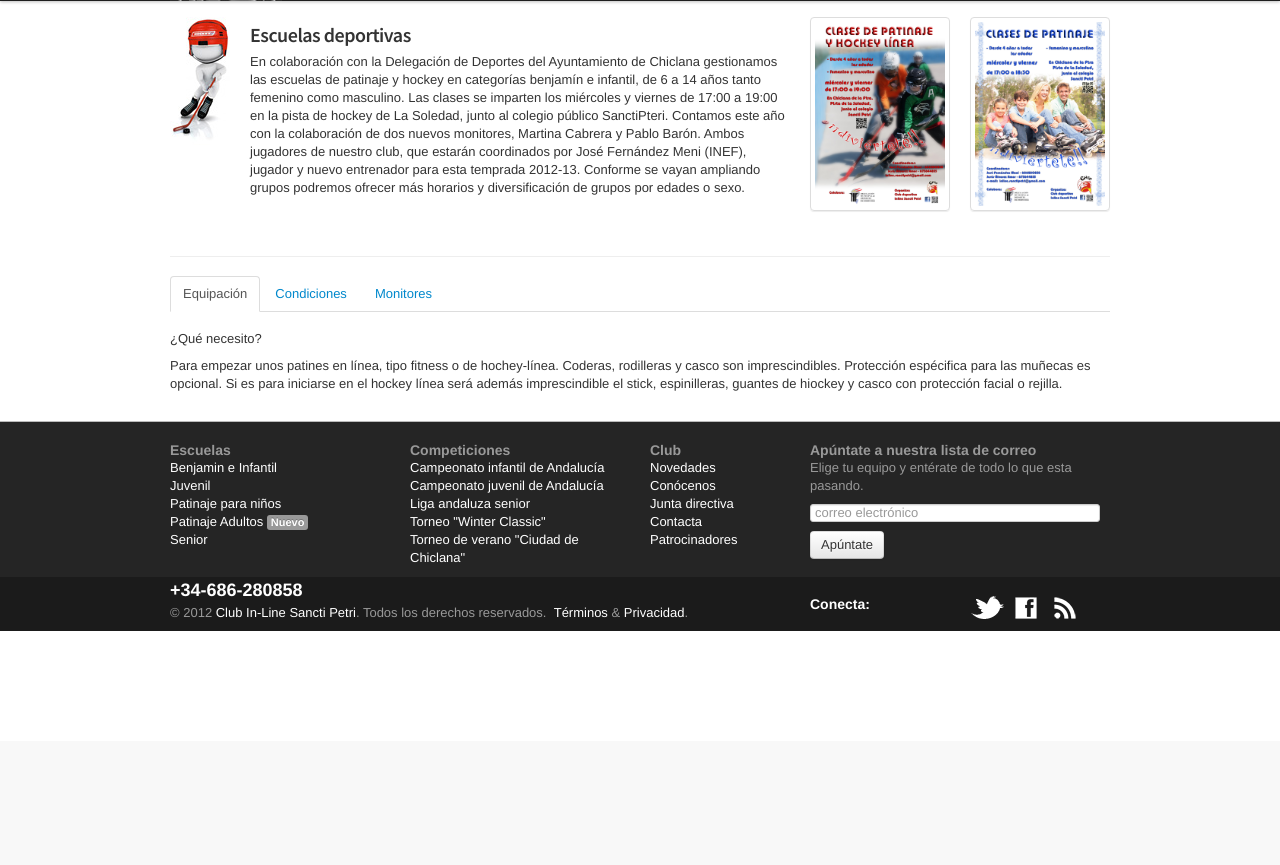
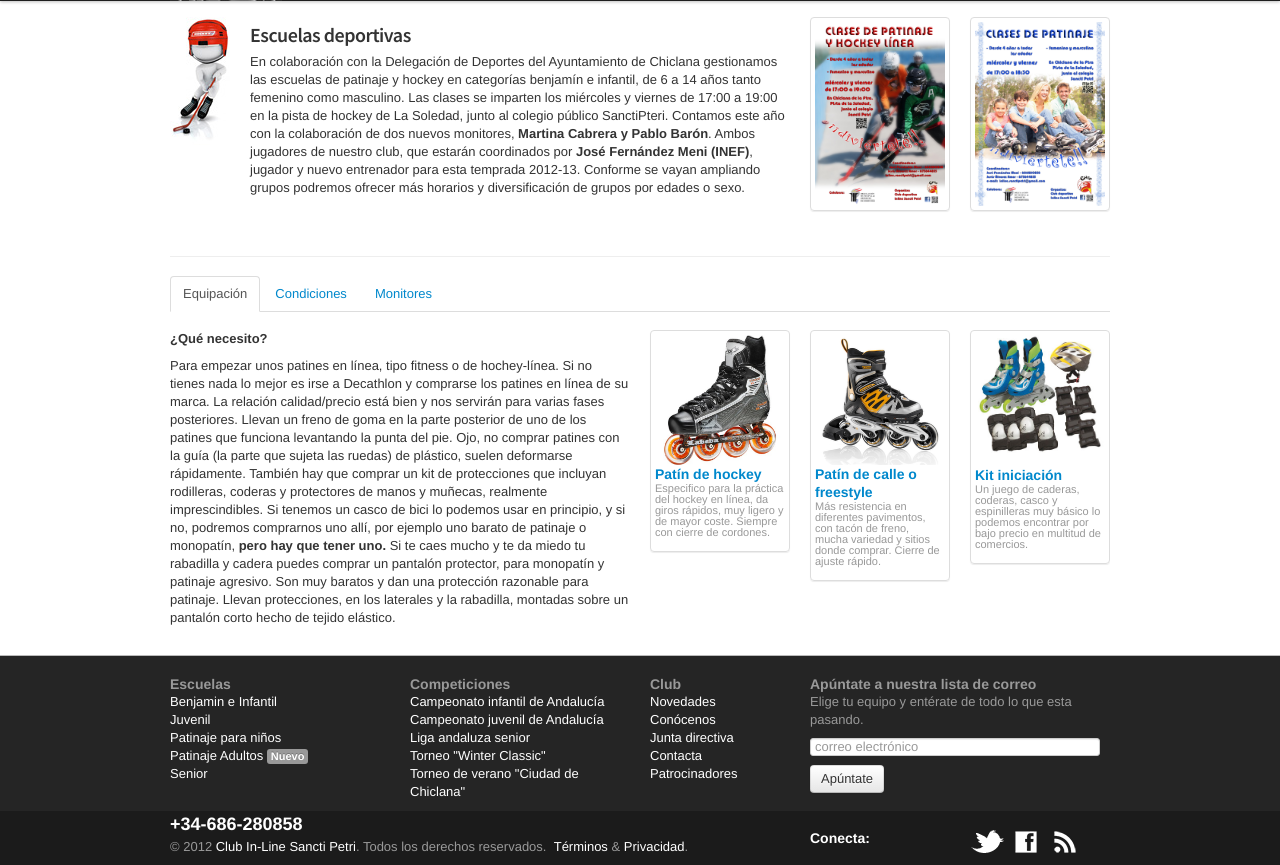
Before and after one commit to demula/inlinesanctipetri, a Python web app: template templates/escuelas.html in a window 1280 px wide. Shown: the part 59-924 px from the top of the page. Before the commit the page ends 690 px from the top, so only its background shows below. Run offline with Jinja, Linux system fonts and the light colour scheme; the template is opened without the code that fills it, so the values that code supplies are empty; some libraries are stand-ins or nearby versions.

Commit message:
pics y texto para sección escuelas

```diff
--- a/templates/escuelas.html
+++ b/templates/escuelas.html
@@ -12,8 +12,8 @@
           <p>En colaboración con la Delegación de Deportes del Ayuntamiento de Chiclana gestionamos las escuelas de patinaje y
 		  hockey en categorías benjamín e infantil, de 6 a 14 años tanto femenino como masculino. Las clases se imparten los miércoles
 		  y viernes de 17:00 a 19:00 en la pista de hockey de La Soledad, junto al colegio público SanctiPteri. Contamos este año con
-		  la colaboración de dos nuevos monitores, Martina Cabrera y Pablo Barón. Ambos jugadores de nuestro club, que estarán coordinados
-		  por José Fernández Meni (INEF), jugador y nuevo entrenador para esta temprada 2012-13. Conforme se vayan ampliando grupos podremos
+		  la colaboración de dos nuevos monitores, <strong>Martina Cabrera y Pablo Barón</strong>. Ambos jugadores de nuestro club, que estarán coordinados
+		  por <strong>José Fernández Meni (INEF)</strong>, jugador y nuevo entrenador para esta temprada 2012-13. Conforme se vayan ampliando grupos podremos
 		  ofrecer más horarios y diversificación de grupos por edades o sexo.</p>
         </div>
 		<div>
@@ -39,10 +39,42 @@
 	</ul>
 		<div class="tab-content">
 			<div class="tab-pane active" id="tab1">
-			<p>¿Qué necesito?</p>
-			<p>Para empezar unos patines en línea, tipo fitness o de hochey-línea. Coderas, rodilleras y casco son imprescindibles.
-			Protección espécifica para las muñecas es opcional. Si es para iniciarse en el hockey línea será además imprescindible
-			el stick, espinilleras, guantes de hiockey y casco con protección facial o rejilla.
+			<div class="row">
+			<div class="span6">
+			<p><strong>¿Qué necesito?</strong></p>
+			<p>Para empezar unos patines en línea, tipo fitness o de hochey-línea. Si no tienes nada lo mejor es irse a Decathlon y comprarse
+			los patines en línea de su marca. La relación calidad/precio está bien y nos servirán para varias fases posteriores.
+			Llevan un freno de goma en la parte posterior de uno de los patines que funciona levantando la punta del pie.
+			Ojo, no comprar patines con la guía (la parte que sujeta las ruedas) de plástico, suelen deformarse rápidamente.
+			También hay que comprar un kit de protecciones que incluyan rodilleras, coderas y protectores de manos y muñecas, realmente imprescindibles.
+			Si tenemos un casco de bici lo podemos usar en principio, y si no, podremos comprarnos uno allí, por ejemplo uno barato de patinaje o monopatín,
+			<strong>pero hay que tener uno.</strong> Si te caes mucho y te da miedo tu rabadilla y cadera puedes comprar un pantalón protector, para monopatín y
+			patinaje agresivo. Son muy baratos y dan una protección razonable para patinaje. Llevan protecciones, en los laterales y la rabadilla,
+			montadas sobre un pantalón corto hecho de tejido elástico.
+			</div>
+			<div class="span6">
+			<ul class="thumbnails">
+		      <li class="span2">
+               <a class="thumbnail" href="/img/skate.jpg" target="_blank">
+			   <img src="/img/skate.jpg" alt="patin de hockey">
+			   <h4>Patín de hockey</h4>
+					<p><small>Especifico para la práctica del hockey en línea, da giros rápidos, muy ligero y de mayor coste. Siempre con cierre de cordones.</small></p></a>
+              </li>
+			  <li class="span2">
+               <a class="thumbnail" href="/img/skate.png" target="_blank">
+			   <img src="/img/skate.png" alt="patin de calle o freestyle">
+			   <h4>Patín de calle o freestyle</h4>
+					<p><small>Más resistencia en diferentes pavimentos, con tacón de freno, mucha variedad y sitios donde comprar. Cierre de ajuste rápido.</small></p></a>
+              </li>
+			  <li class="span2">
+               <a class="thumbnail" href="/img/kitchild.jpg" target="_blank">
+			   <img src="/img/kitchild.jpg" alt="kit protecciones para peques"><br>
+			   <h4>Kit iniciación</h4>
+					<p><small>Un juego de caderas, coderas, casco y espinilleras muy básico lo podemos encontrar por bajo precio en multitud de comercios.</small></p></a>
+              </li>
+			</ul>
+			</div>
+			</div>
 			</div>
 			<div class="tab-pane" id="tab2">
 			<p>Condiciones y precio</p>
```
Also changed, not shown: static/img/casco.jpg (added), static/img/kitchild.jpg (added), static/img/kithockey.jpg (added), 3 other files.
